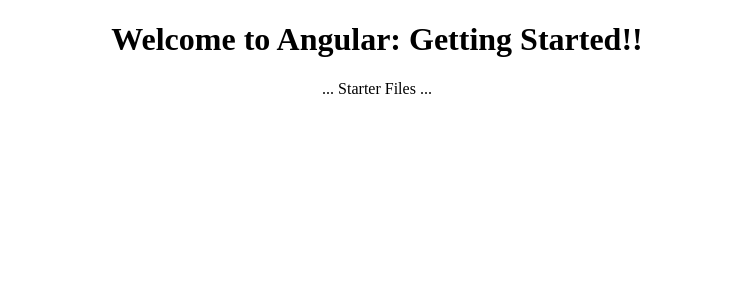
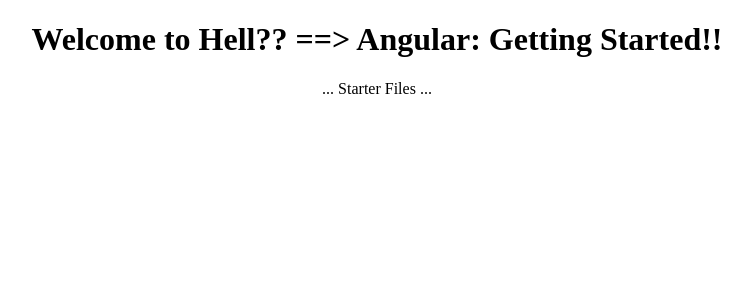
Before and after one commit to Tomasz-Zdeb/Angular-Sandbox, an Angular app in the folder APM-Start/: page / in a window 1280 px wide. Shown: the top 300 px of the page, without its empty margins (263-1014 px from the left). Built offline with nearby package versions, Linux system fonts and the light colour scheme.

Commit message:
Performed random change in landing page HTML

```diff
--- a/APM-Start/src/app/app.component.html
+++ b/APM-Start/src/app/app.component.html
@@ -1,6 +1,6 @@
 <div style="text-align:center">
   <h1>
-    Welcome to {{title}}!!
+    Welcome to Hell?? ==> {{title}}!!
   </h1>
   ... Starter Files ...
 </div>
```
